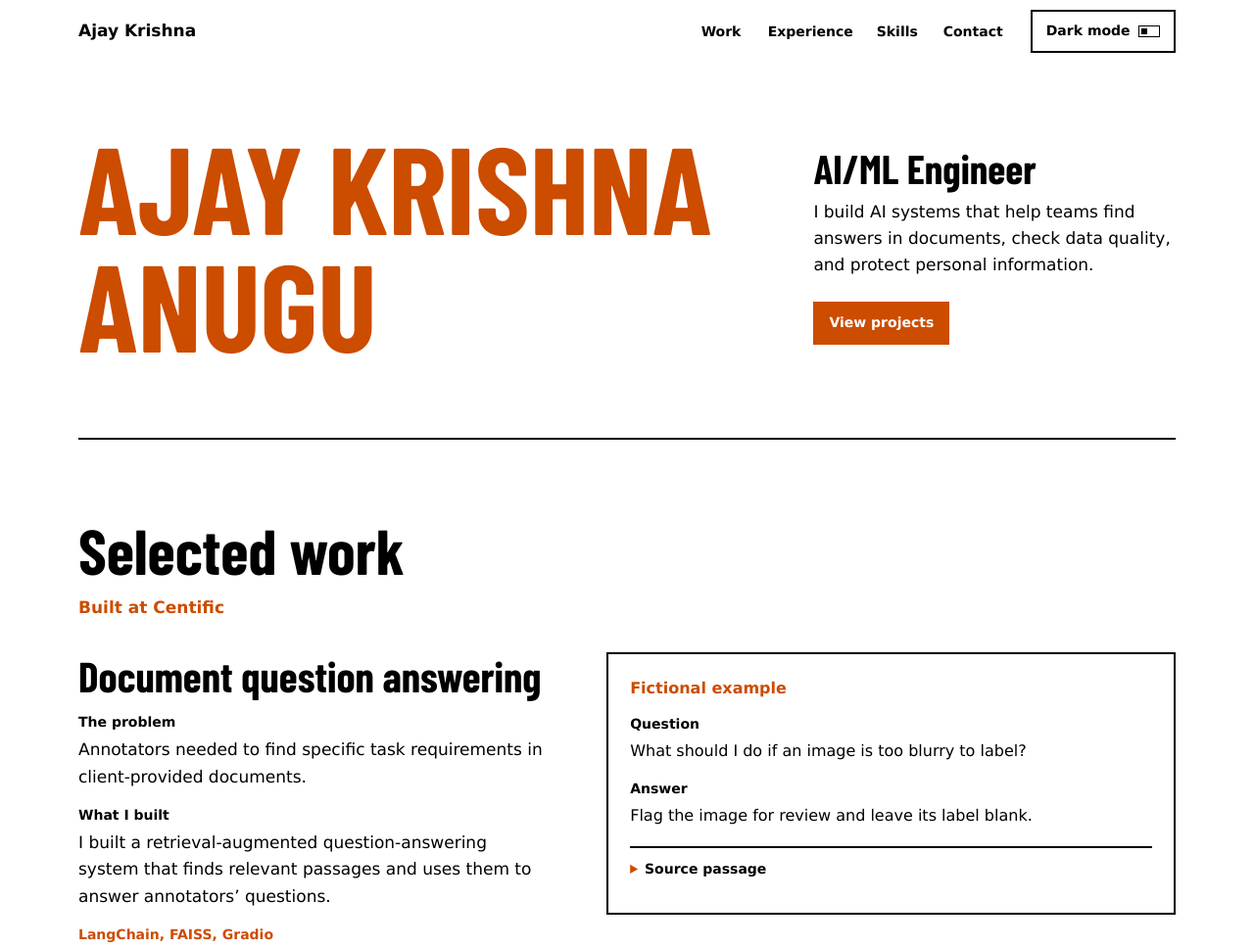
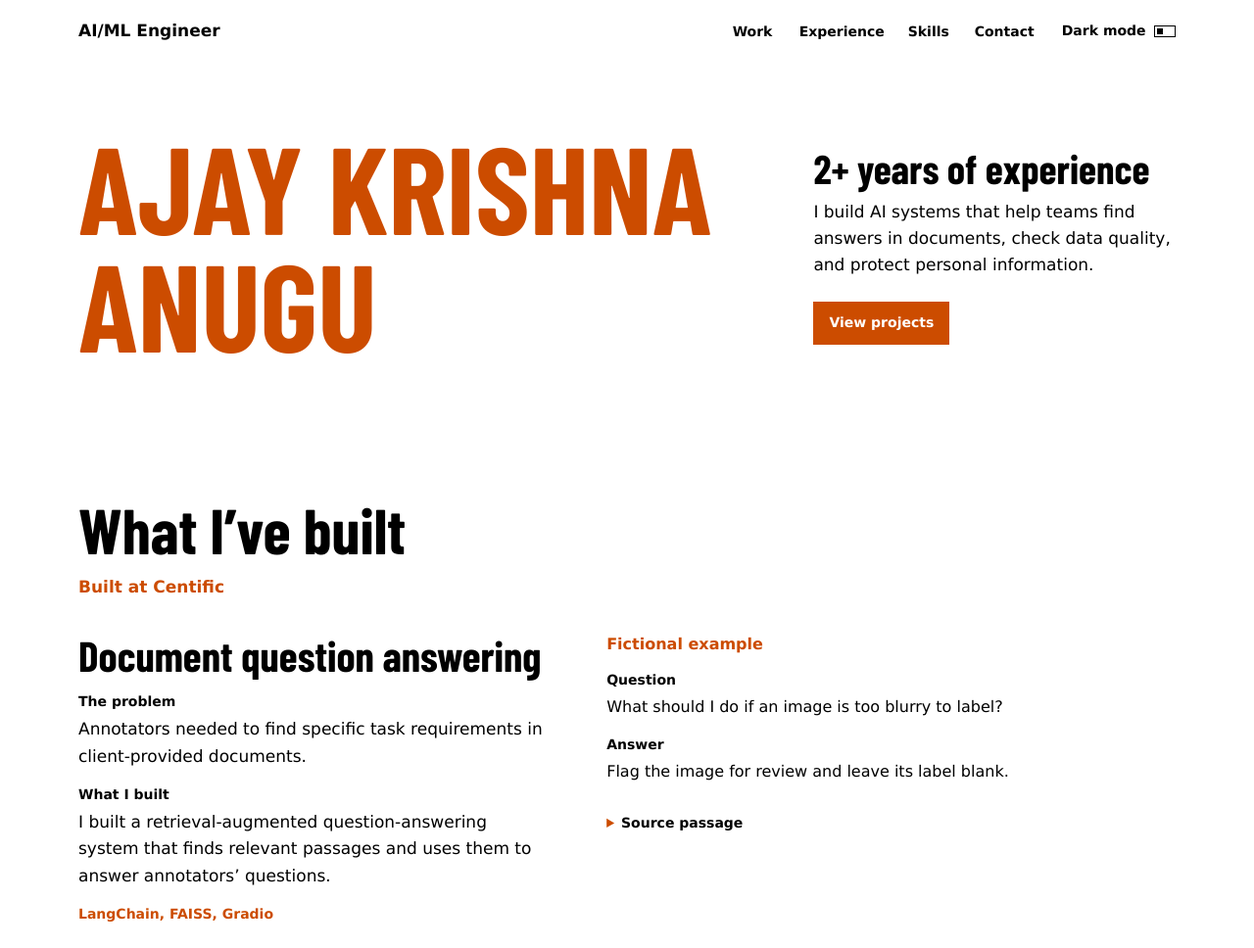
Before and after one commit to aakrsn/portfolio, a plain HTML site: page frontend/index.html in a window 1280 px wide. Shown: the top 968 px of the page at 98% size. Drawn offline with Linux system fonts and the light colour scheme.

Commit message:
Refine portfolio header and section layout

```diff
--- a/frontend/index.html
+++ b/frontend/index.html
@@ -11,7 +11,7 @@
   <body>
     <a class="skip-link" href="#main-content">Skip to content</a>
     <header class="site-header page-width">
-      <a class="wordmark" href="/">Ajay Krishna</a>
+      <a class="wordmark" href="/">AI/ML Engineer</a>
       <!-- Each layout keeps its visual and keyboard order when the theme control moves. -->
       <nav class="navigation navigation-wide" aria-label="Main">
         <a href="#projects">Work</a>
@@ -34,14 +34,14 @@
       <div class="introduction">
         <h1>Ajay Krishna <span>Anugu</span></h1>
         <div class="intro-copy">
-          <p class="role">AI/ML Engineer</p>
+          <p class="experience-summary">2+ years of experience</p>
           <p>I build AI systems that help teams find answers in documents, check data quality, and protect personal information.</p>
           <a class="action action-primary" href="#projects">View projects</a>
         </div>
       </div>
 
       <section id="projects" class="page-section" aria-labelledby="work-heading">
-        <h2 id="work-heading">Selected work</h2>
+        <h2 id="work-heading">What I’ve built</h2>
         <p class="employer">Built at Centific</p>
         <article class="featured-project" aria-labelledby="document-qa-heading">
           <div>
--- a/frontend/static/styles.css
+++ b/frontend/static/styles.css
@@ -67,7 +67,7 @@ blockquote {
 h1,
 h2,
 #document-qa-heading,
-.role,
+.experience-summary,
 .education h3 {
   font-family: var(--display-font);
   font-weight: 700;
@@ -185,6 +185,8 @@ a.action,
 
 .theme-toggle {
   gap: 0.5rem;
+  padding-inline: 0;
+  border: 0;
   cursor: pointer;
 }
 
@@ -236,7 +238,7 @@ h1 span {
   display: block;
 }
 
-.role {
+.experience-summary {
   margin-block-end: 0.5rem;
   font-size: 2.625rem;
   line-height: 1;
@@ -256,8 +258,7 @@ h1 span {
 }
 
 .page-section {
-  padding-block: var(--section-space);
-  border-block-start: 2px solid var(--foreground);
+  padding-block: calc(var(--section-space) * 0.75) calc(var(--section-space) * 0.5);
 }
 
 .employer,
@@ -307,14 +308,11 @@ h1 span {
 }
 
 .qa-example {
-  padding: 1rem;
-  border: 2px solid var(--foreground);
   font-size: 1rem;
 }
 
 .qa-example details {
   margin-block-start: 1.125rem;
-  border-block-start: 2px solid var(--foreground);
 }
 
 summary {
@@ -383,7 +381,6 @@ summary::marker {
 .project-row,
 .education {
   padding-block: 1.125rem 1.75rem;
-  border-block-start: 2px solid var(--foreground);
 }
 
 .project-row:last-child,
@@ -439,6 +436,7 @@ summary::marker {
 
 #contact {
   row-gap: 1rem;
+  padding-block-end: var(--section-space);
 }
 
 .contact-links {
@@ -496,7 +494,7 @@ summary::marker {
     padding-block-start: 4.75rem;
   }
 
-  .role {
+  .experience-summary {
     font-size: 2.875rem;
   }
 
@@ -511,10 +509,6 @@ summary::marker {
 
   #document-qa-heading {
     font-size: 3rem;
-  }
-
-  .qa-example {
-    padding: 1.375rem;
   }
 
   .split-row {
```
Also changed, not shown: 1 other file.
